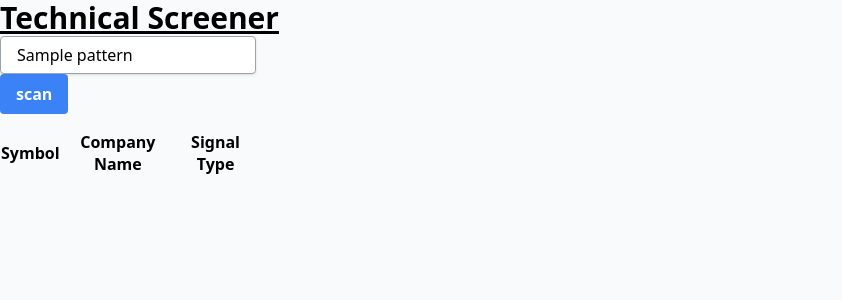
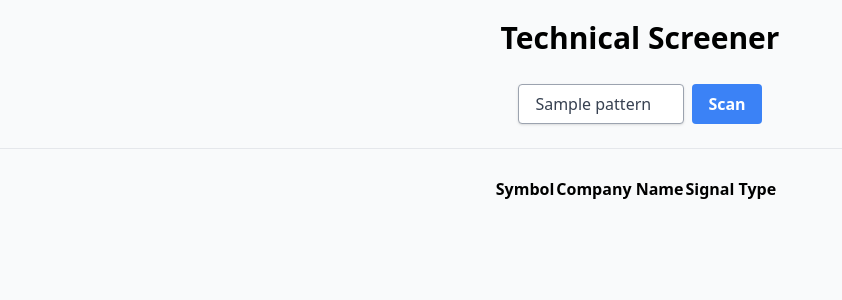
Before and after one commit to frandomitrovic/technical-screener, a Flask app: template templates/index.html in a window 1280 px wide. Shown: the top 300 px of the page, without its empty margins (0-842 px from the left). Run offline with Flask 2, Linux system fonts and the light colour scheme; the template is opened without the code that fills it: most values are stand-ins (such as "Sample title", 1, 10 or a date in 2020); lists and menus that the app fills with data are empty; some libraries are stand-ins or nearby versions.

Commit message:
added styling and auto links for charts

```diff
--- a/templates/index.html
+++ b/templates/index.html
@@ -4,50 +4,58 @@
         <script src="https://cdn.tailwindcss.com"></script>
         <style>
             .bullish {
-                background: green; color:white;
+                background: green;
+                color:white;
+                border-radius: 0.375rem;
                 }
 
             .bearish {
-                background: red; color:white;
+                background: red;
+                color:white;
+                border-radius: 0.375rem;
             }
         </style>
     </head>
 
     <body class="bg-gray-50">
-        <h1 class="flex text-3xl font-bold underline text-clifford">Technical Screener</h1>
-        <div class="inline-block relative w-64">
-            <form>
+        <h1 class="flex justify-center text-3xl font-bold p-5"><a href="/">Technical Screener</a></h1>
+        <div class="inline-flex justify-center w-full bg-gray-50 px-4 py-2 font-medium text-gray-700 hover:bg-gray-50 focus:outline-none focus:ring-2 focus:ring-indigo-500 focus:ring-offset-2 focus:ring-offset-gray-100">
+            <form class="inline-flex space-x-2">
                 <select class="block appearance-none w-full bg-white border border-gray-400 hover:border-gray-500 px-4 py-2 pr-8 rounded shadow leading-tight focus:outline-none focus:shadow-outline" placeholder="Select a candlestick pattern" name="pattern">
                     {% for pattern in patterns %}
                         <option value="{{pattern}}" {% if pattern == current_pattern %} selected="selected"{% endif %}>{{patterns[pattern]}}</option>
                     {% endfor %}
                 </select>
-                <input class="bg-blue-500 hover:bg-blue-700 text-white font-bold py-2 px-4 rounded" type="submit" value="scan" />
+                <input class="bg-blue-500 hover:bg-blue-700 text-white font-bold py-2 px-4 rounded" type="submit" value="Scan" />
             </form>
+        </div>
 
-            <table class="justify-self-auto	">
+            <hr class="mb-2">
+
+            <div class="flex justify-center items-center space-x-2 py-5">
+                <table class="justify-self-center">
                     <tr>
-                    <th>
+                        <th class="pb-10">
                             Symbol
                         </th>
-                    <th>
+                        <th class="pb-10">
                             Company Name
                         </th>
-                    <th>
+                        <th class="pb-10">
                             Signal Type
                         </th>
                     </tr>
                     {% for stock in stocks %}
                         {% if stocks[stock][current_pattern] %}
-                    <tr>
-                        <td class="p-10">{{ stock }}</td>
-                        <td class="p-10">{{ stocks[stock]['company'] }}</td>
-                        <td class="{{ stocks[stock][current_pattern] }} p-10">{{ stocks[stock][current_pattern] }}</td>
+                        <tr class="px-10 space-x-4 ">
+                            <td class="justify-self-center text-center">{{ stock }}</td>
+                            <td class="font-semibold px-10 justify-self-center text-center">{{ stocks[stock]['company'] }}</td>
+                            <td class="{{ stocks[stock][current_pattern] }} px-4 text-center uppercase">{{ stocks[stock][current_pattern] }}</td>
                         </tr>
 
                         <tr>
-                        <td colspan="3">
-                            <img class="max-w-fit max-h-fit" src="https://finviz.com/chart.ashx?t={{ stock }}&ty=c&ta=1&p=d&s=l" />
+                            <td class="pt-3 pb-12" colspan="3">
+                                <a href="https://finviz.com/quote.ashx?t={{ stock }}&p=d" target="_blank" rel="noopener noreferrer" title="{{ stock }} chart. Click on the chart to redirect to finviz for more info."><img class="max-w-fit max-h-fit border object-contain rounded-lg" src="https://finviz.com/chart.ashx?t={{ stock }}&ty=c&ta=1&p=d&s=l" /></a>
                             </td>
                         </tr>
 
```
Also changed, not shown: 1 other file. Lines whose indentation alone changed are shown as unchanged.
